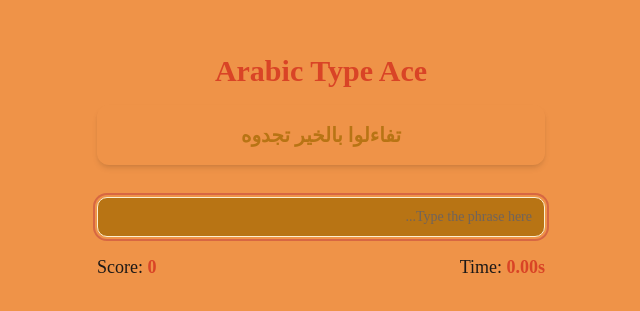
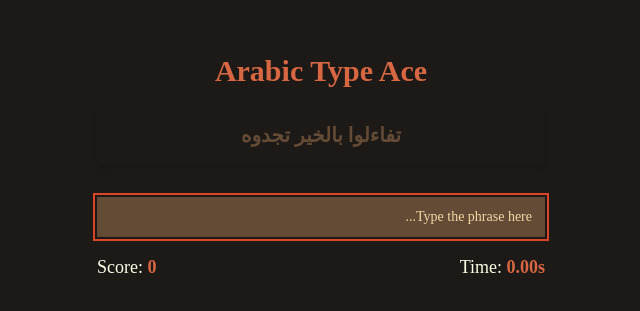
Before and after one commit to suhaib0edu/arabic-type-ace, a Next.js app: page / in a window 1280 px wide. Shown: the part 225-536 px from the top of the page, without its empty margins (319-959 px from the left). Built offline with nearby package versions, Linux system fonts and the light colour scheme.

Commit message:
يجب ان يكون المظهر العام مظلم و مريح للعين

```diff
--- a/src/app/globals.css
+++ b/src/app/globals.css
@@ -8,43 +8,43 @@ body {
 
 @layer base {
   :root {
-    --background: 27 84% 61%;  /* Soft Orange */
-    --foreground: 24 9% 10%;   /* Dark Brown */
-    --card: 30 80% 55%;        /* Medium Orange */
-    --card-foreground: 24 9% 10%;
-    --popover: 45 95% 70%;       /* Light Yellow */
-    --popover-foreground: 24 9% 10%;
-    --primary: 10 70% 50%;      /* Vivid Red */
-    --primary-foreground: 55 100% 95%; /* Pale Yellow */
-    --secondary: 35 80% 40%;     /* Darker Orange */
-    --secondary-foreground: 55 100% 95%;
-    --muted: 40 75% 80%;        /* Light Orange */
-    --muted-foreground: 25 10% 40%;
-    --accent: 50 90% 85%;       /* Very Light Yellow */
-    --accent-foreground: 24 9% 10%;
-    --destructive: 0 70% 50%;   /* Strong Red */
-    --destructive-foreground: 55 100% 95%;
-    --border: 30 50% 45%;       /* Brownish Orange */
-    --input: 45 85% 90%;        /* Very Light Yellow */
-    --ring: 15 65% 55%;        /* Red-Orange */
-    --chart-1: 12 76% 61%;
-    --chart-2: 173 58% 39%;
-    --chart-3: 197 37% 24%;
-    --chart-4: 43 74% 66%;
-    --chart-5: 27 87% 67%;
-    --radius: 0.75rem;
-    --sidebar-background: 27 84% 61%;
-    --sidebar-foreground: 24 9% 10%;
-    --sidebar-primary: 10 70% 50%;
-    --sidebar-primary-foreground: 55 100% 95%;
-    --sidebar-accent: 50 90% 85%;
-    --sidebar-accent-foreground: 24 9% 10%;
-    --sidebar-border: 30 50% 45%;
-    --sidebar-ring: 15 65% 55%;
+    --background: 24 9% 10%;  /* Dark Brown */
+    --foreground: 55 100% 95%; /* Pale Yellow */
+    --card: 22 20% 20%;       /* Slightly Lighter Dark Gray */
+    --card-foreground: 50 100% 95%;
+    --popover: 25 25% 25%;      /* Medium Dark Gray */
+    --popover-foreground: 50 100% 95%;
+    --primary: 15 65% 55%;     /* Red-Orange */
+    --primary-foreground: 24 9% 10%;
+    --secondary: 28 30% 30%;    /* Light Dark Gray */
+    --secondary-foreground: 24 9% 10%;
+    --muted: 25 10% 40%;       /* Darker Gray */
+    --muted-foreground: 40 75% 80%;
+    --accent: 26 35% 35%;      /* Very Dark Gray */
+    --accent-foreground: 50 100% 95%;
+    --destructive: 0 50% 40%;  /* Dark Red */
+    --destructive-foreground: 50 100% 95%;
+    --border: 23 25% 25%;      /* Darker Gray */
+    --input: 24 30% 30%;       /* Light Dark Gray */
+    --ring: 10 70% 50%;      /* Vivid Red */
+    --chart-1: 220 70% 50%;
+    --chart-2: 160 60% 45%;
+    --chart-3: 30 80% 55%;
+    --chart-4: 280 65% 60%;
+    --chart-5: 340 75% 55%;
+     --sidebar-background: 20 15% 15%;
+    --sidebar-foreground: 50 100% 95%;
+    --sidebar-primary: 15 65% 55%;
+    --sidebar-primary-foreground: 24 9% 10%;
+    --sidebar-accent: 26 35% 35%;
+    --sidebar-accent-foreground: 50 100% 95%;
+    --sidebar-border: 23 25% 25%;
+    --sidebar-ring: 10 70% 50%;
+
   }
   .dark {
-    --background: 20 15% 15%;  /* Dark Gray */
-    --foreground: 50 100% 95%; /* Pale Yellow */
+    --background: 24 9% 10%;  /* Dark Brown */
+    --foreground: 55 100% 95%; /* Pale Yellow */
     --card: 22 20% 20%;       /* Slightly Lighter Dark Gray */
     --card-foreground: 50 100% 95%;
     --popover: 25 25% 25%;      /* Medium Dark Gray */
```
